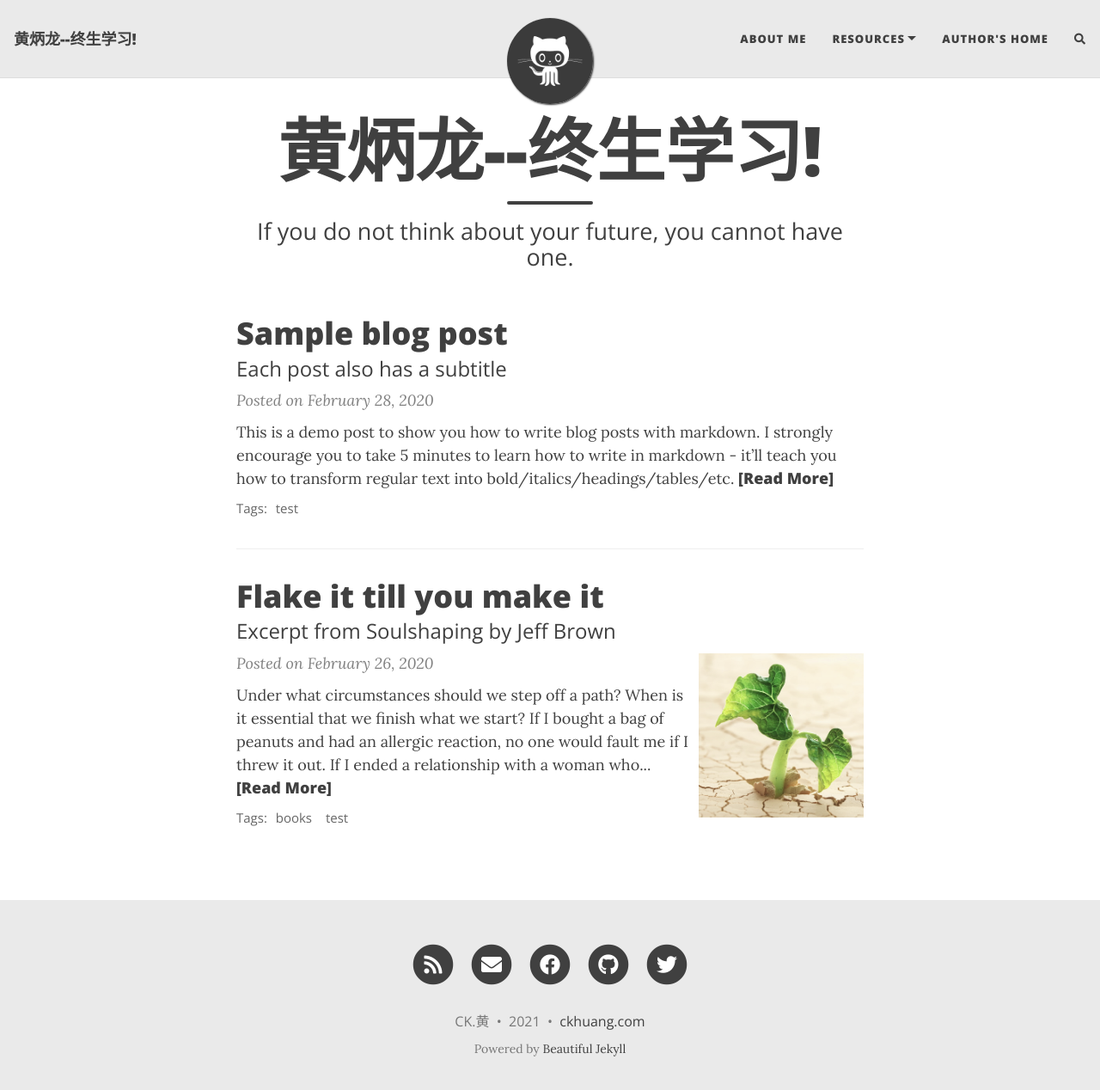
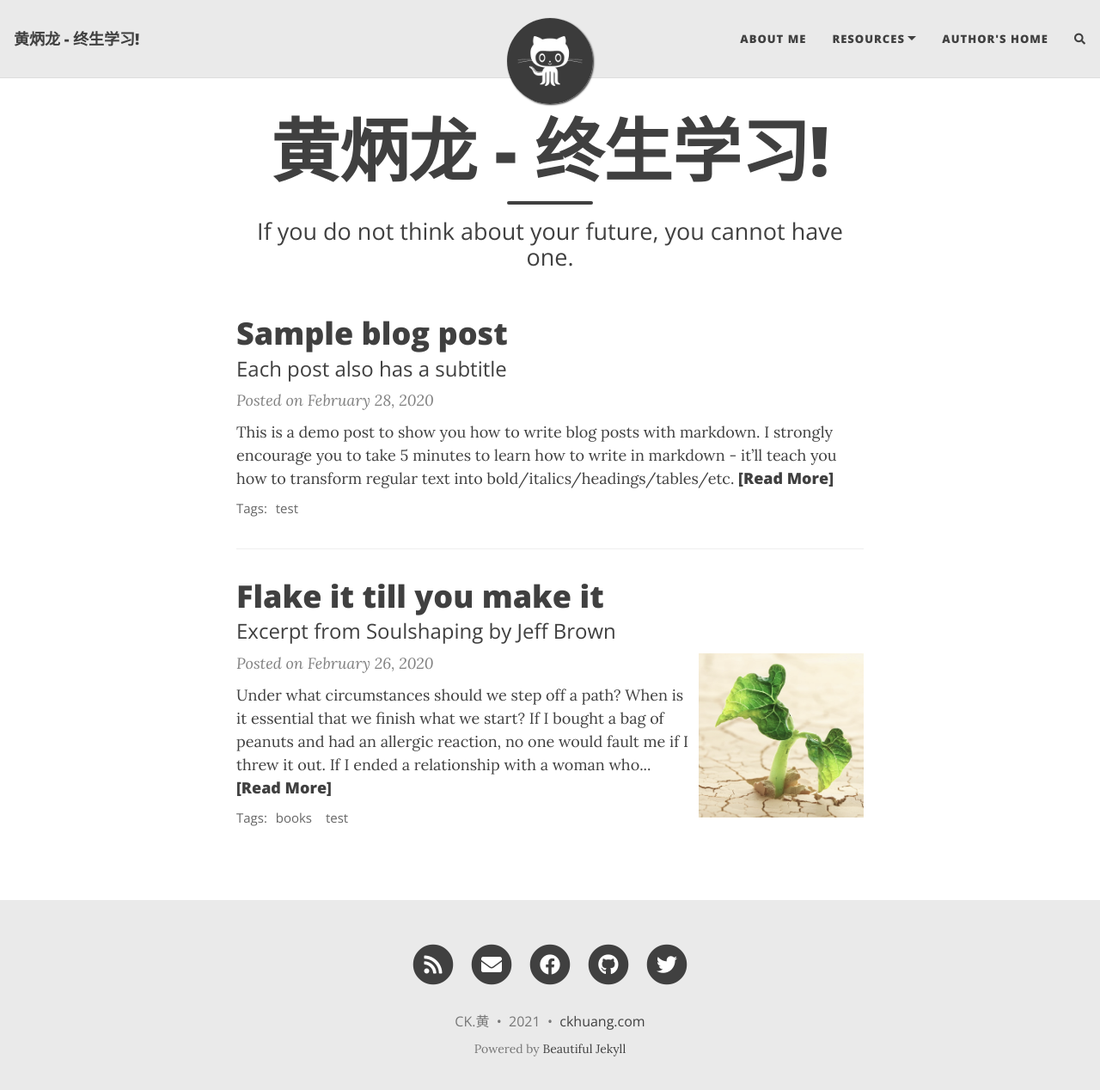
Before and after one commit to CKAtGitHub/ckatgithub.github.io, a Jekyll site: the page built from index.html, in a window 1280 px wide and 1281 px high. Shown: the top 1268 px of the window at 86% size. Built offline with Jekyll 4.4.1, drawn with Linux system fonts in a browser that asks for light colours; nearby versions of some CDN libraries; the list of posts is cut into pages by our own code; comment, search, counter and statistics services are not loaded.

Commit message:
修改网站title

```diff
--- a/_config.yml
+++ b/_config.yml
@@ -6,7 +6,7 @@
 # --- Required options --- #
 
 # Name of website
-title: 黄炳龙--终生学习!
+title: 黄炳龙 - 终生学习!
 
 # Your name to show in the footer
 author: CK.黄
--- a/index.html
+++ b/index.html
@@ -1,5 +1,5 @@
 ---
 layout: home
-title: 黄炳龙--终生学习!
+title: 黄炳龙 - 终生学习!
 subtitle: If you do not think about your future, you cannot have one.
 ---
```
